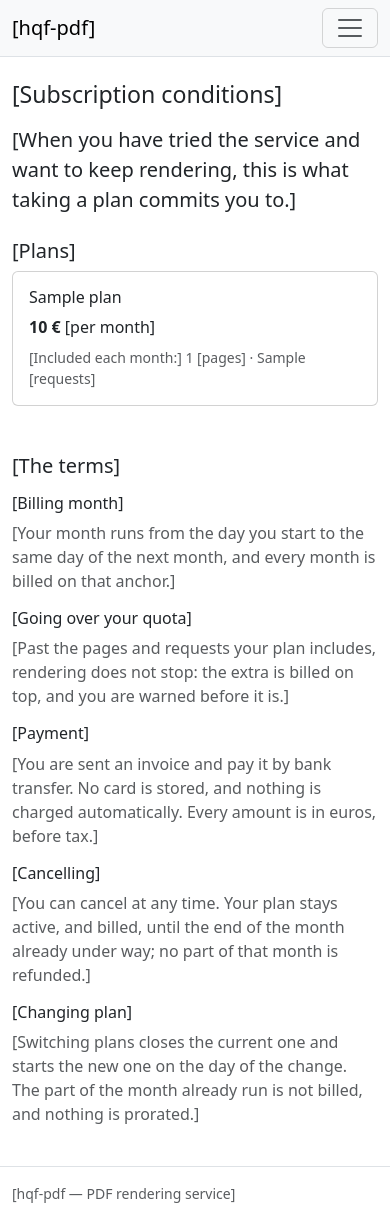
After one commit to olivierpons/hqf-pdf-site, a Django app: template templates/billing/subscribe.html in a window 390 px wide. The commit adds this page. Run offline with Django 5.2, Linux system fonts and the light colour scheme; the template is opened without the code that fills it: most values are stand-ins (such as "Sample title", 1, 10 or a date in 2020); some libraries are stand-ins or nearby versions.

Commit message:
Draft the subscription conditions page, with its cancellation clause

```diff
--- a/config/urls.py
+++ b/config/urls.py
@@ -2,6 +2,8 @@ from django.conf.urls.i18n import i18n_patterns
 from django.contrib import admin
 from django.urls import include, path
 from django.views.generic import TemplateView
+
+from billing import views as billing_views
 
 # set_language posts here, and must stay outside i18n_patterns: it is what
 # picks the language prefix, so it cannot live behind one. The usage feed is a
@@ -15,4 +17,5 @@ urlpatterns += i18n_patterns(
     path("admin/", admin.site.urls),
     path("", TemplateView.as_view(template_name="home.html"), name="home"),
     path("accounts/", include("accounts.urls")),
+    path("subscribe/", billing_views.subscribe, name="subscribe"),
 )
--- a/templates/accounts/dashboard.html
+++ b/templates/accounts/dashboard.html
@@ -13,4 +13,8 @@
     <p class="mb-0 text-body-secondary">{{ user.full_name }}{% if user.company %} — {{ user.company }}{% endif %}</p>
   </div>
 </div>
+
+<p class="mt-3">
+  <a class="btn btn-primary" href="{% url 'subscribe' %}">{% trans "[View plans and conditions]" %}</a>
+</p>
 {% endblock %}
--- /dev/null
+++ b/templates/billing/subscribe.html
@@ -0,0 +1,86 @@
+{% extends "base.html" %}
+{% load i18n %}
+
+{% block title %}{% trans "[Subscription conditions]" %}{% endblock %}
+
+{% block content %}
+<div class="row justify-content-center">
+  <div class="col-lg-9">
+    <h1 class="h3 mb-3">{% trans "[Subscription conditions]" %}</h1>
+    <p class="lead">
+      {% trans "[When you have tried the service and want to keep rendering, this is what taking a plan commits you to.]" %}
+    </p>
+
+    <h2 class="h5 mt-4">{% trans "[Plans]" %}</h2>
+    {% if plans %}
+      <div class="row g-3">
+        {% for plan in plans %}
+          <div class="col-md-6">
+            <div class="card h-100">
+              <div class="card-body">
+                <h3 class="card-title h6">{{ plan.name }}</h3>
+                <p class="mb-2">
+                  <strong>{{ plan.monthly_price }} €</strong> {% trans "[per month]" %}
+                </p>
+                <p class="mb-0 text-body-secondary small">
+                  {% trans "[Included each month:]" %}
+                  {% if plan.included_pages is None %}
+                    {% trans "[unlimited pages]" %}
+                  {% else %}
+                    {{ plan.included_pages }} {% trans "[pages]" %}
+                  {% endif %}
+                  ·
+                  {% if plan.included_requests is None %}
+                    {% trans "[unlimited requests]" %}
+                  {% else %}
+                    {{ plan.included_requests }} {% trans "[requests]" %}
+                  {% endif %}
+                </p>
+              </div>
+            </div>
+          </div>
+        {% endfor %}
+      </div>
+    {% else %}
+      <p class="text-body-secondary">{% trans "[No plans are on offer yet.]" %}</p>
+    {% endif %}
+
+    <h2 class="h5 mt-5">{% trans "[The terms]" %}</h2>
+
+    <div class="mt-3">
+      <h3 class="h6">{% trans "[Billing month]" %}</h3>
+      <p class="text-body-secondary">
+        {% trans "[Your month runs from the day you start to the same day of the next month, and every month is billed on that anchor.]" %}
+      </p>
+    </div>
+
+    <div class="mt-3">
+      <h3 class="h6">{% trans "[Going over your quota]" %}</h3>
+      <p class="text-body-secondary">
+        {% trans "[Past the pages and requests your plan includes, rendering does not stop: the extra is billed on top, and you are warned before it is.]" %}
+      </p>
+    </div>
+
+    <div class="mt-3">
+      <h3 class="h6">{% trans "[Payment]" %}</h3>
+      <p class="text-body-secondary">
+        {% trans "[You are sent an invoice and pay it by bank transfer. No card is stored, and nothing is charged automatically. Every amount is in euros, before tax.]" %}
+      </p>
+    </div>
+
+    <div class="mt-3">
+      <h3 class="h6">{% trans "[Cancelling]" %}</h3>
+      <p class="text-body-secondary">
+        {% trans "[You can cancel at any time. Your plan stays active, and billed, until the end of the month already under way; no part of that month is refunded.]" %}
+      </p>
+    </div>
+
+    <div class="mt-3">
+      <h3 class="h6">{% trans "[Changing plan]" %}</h3>
+      <p class="text-body-secondary">
+        {% trans "[Switching plans closes the current one and starts the new one on the day of the change. The part of the month already run is not billed, and nothing is prorated.]" %}
+      </p>
+    </div>
+  </div>
+</div>
+{% endblock %}
```
Also changed, not shown: billing/views.py (+24 -1 lines), locale/en/LC_MESSAGES/django.po, locale/fr/LC_MESSAGES/django.po.
